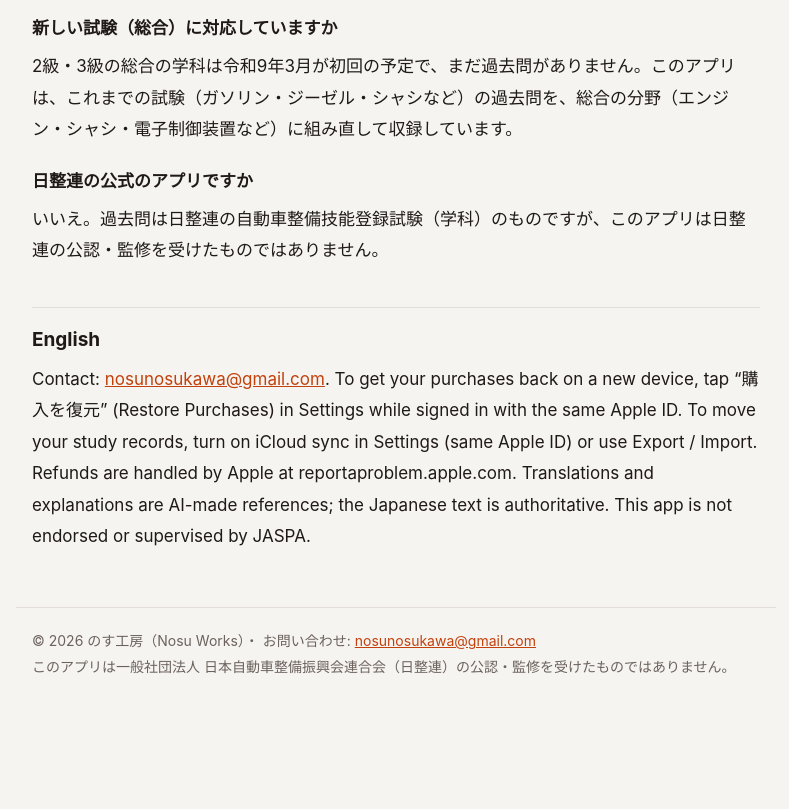
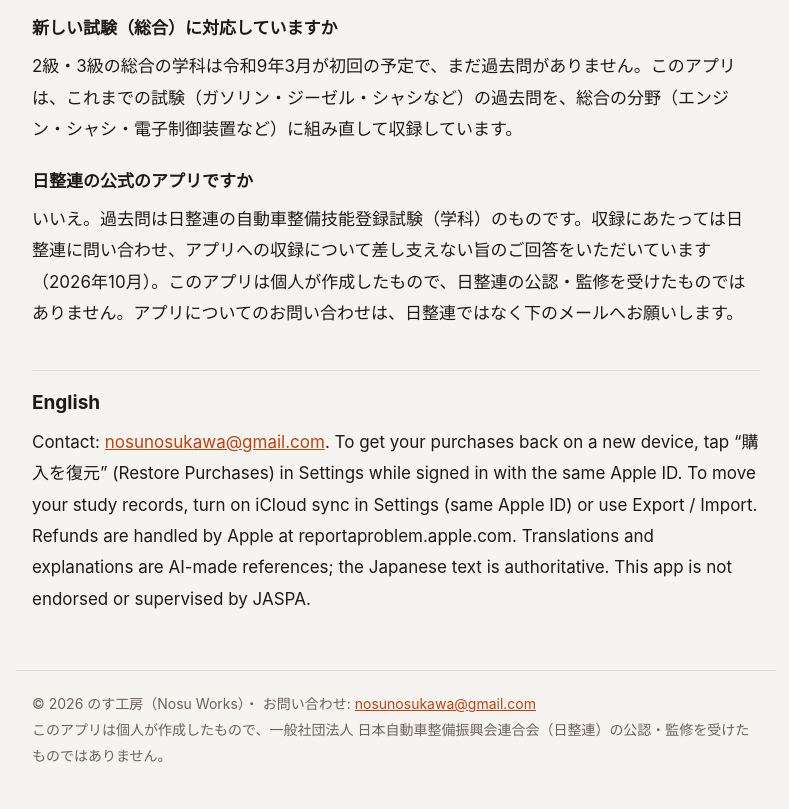
Before and after one commit to nosunosukawa/seibisolo-site, a plain HTML site: page support.html in a window 1280 px wide. Shown: the part 1036-1845 px from the top of the page, without its empty margins (244-1033 px from the left). Before the commit the page ends 1756 px from the top, so only its background shows below. Drawn offline with Linux system fonts and the light colour scheme.

Commit message:
日整連への確認の書き方をアプリと合わせる（差し支えない旨のご回答・個人が作成・問い合わせはこちらへ）

```diff
--- a/support.html
+++ b/support.html
@@ -49,10 +49,10 @@
 <h3>新しい試験（総合）に対応していますか</h3>
 <p>2級・3級の総合の学科は令和9年3月が初回の予定で、まだ過去問がありません。このアプリは、これまでの試験（ガソリン・ジーゼル・シャシなど）の過去問を、総合の分野（エンジン・シャシ・電子制御装置など）に組み直して収録しています。</p>
 <h3>日整連の公式のアプリですか</h3>
-<p>いいえ。過去問は日整連の自動車整備技能登録試験（学科）のものですが、このアプリは日整連の公認・監修を受けたものではありません。</p>
+<p>いいえ。過去問は日整連の自動車整備技能登録試験（学科）のものです。収録にあたっては日整連に問い合わせ、アプリへの収録について差し支えない旨のご回答をいただいています（2026年10月）。このアプリは個人が作成したもので、日整連の公認・監修を受けたものではありません。アプリについてのお問い合わせは、日整連ではなく下のメールへお願いします。</p>
 <section class="en" lang="en"><h2>English</h2>
 <p>Contact: <a href="mailto:nosunosukawa@gmail.com">nosunosukawa@gmail.com</a>. To get your purchases back on a new device, tap “購入を復元” (Restore Purchases) in Settings while signed in with the same Apple ID. To move your study records, turn on iCloud sync in Settings (same Apple ID) or use Export / Import. Refunds are handled by Apple at reportaproblem.apple.com. Translations and explanations are AI-made references; the Japanese text is authoritative. This app is not endorsed or supervised by JASPA.</p></section>
 </main>
-<footer>© 2026 のす工房（Nosu Works）・ お問い合わせ: <a href="mailto:nosunosukawa@gmail.com">nosunosukawa@gmail.com</a><br>このアプリは一般社団法人 日本自動車整備振興会連合会（日整連）の公認・監修を受けたものではありません。</footer>
+<footer>© 2026 のす工房（Nosu Works）・ お問い合わせ: <a href="mailto:nosunosukawa@gmail.com">nosunosukawa@gmail.com</a><br>このアプリは個人が作成したもので、一般社団法人 日本自動車整備振興会連合会（日整連）の公認・監修を受けたものではありません。</footer>
 </body>
 </html>
```
Also changed, not shown: index.html (+1 -1 lines), privacy.html (+1 -1 lines).
